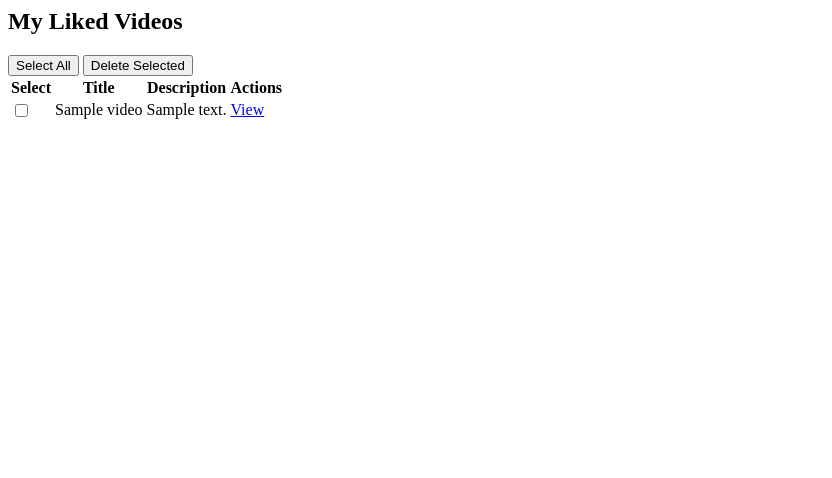
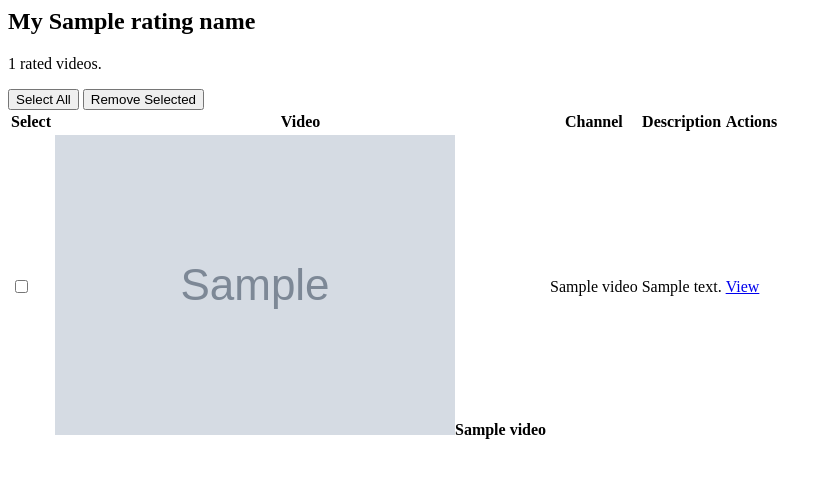
Before and after one commit to ntshvicky/Youtube-Management, a Flask app: template app/templates/partials/my_likes.html in a window 1280 px wide. Shown: the top 478 px of the page, without its empty margins (0-832 px from the left). Run offline with Flask 3, Linux system fonts and the light colour scheme; the template is opened without the code that fills it: most values are stand-ins (such as "Sample title", 1, 10 or a date in 2020); grey boxes marked "Sample" are stand-in pictures.

Commit message:
Update ratings partial

```diff
--- a/app/templates/partials/my_likes.html
+++ b/app/templates/partials/my_likes.html
@@ -1,35 +1,7 @@
-<h2 class="mt-4">My Liked Videos</h2>
-<form id="likes-form" action="{{ url_for('delete_selected_likes') }}" method="post">
-    <div class="mb-3">
-        <button type="button" class="btn btn-secondary" id="select-all-likes">Select All</button>
-        <button type="submit" class="btn btn-danger" id="delete-selected-likes">Delete Selected</button>
-    </div>
-    <table class="table table-bordered">
-        <thead>
-        <tr>
-            <th>Select</th>
-            <th>Title</th>
-            <th>Description</th>
-            <th>Actions</th>
-        </tr>
-        </thead>
-        <tbody>
-        {% for video in likes %}
-        <tr>
-            <td><input type="checkbox" name="video_ids" value="{{ video.id }}"></td>
-            <td>{{ video.title }}</td>
-            <td>{{ video.description }}</td>
-            <td>
-                <a href="https://www.youtube.com/watch?v={{ video.id }}" class="btn btn-primary" target="_blank">View</a>
-            </td>
-        </tr>
-        {% endfor %}
-        </tbody>
-    </table>
+<section class="panel">
+<form action="{{ url_for('clear_selected_ratings', rating_name=rating_name) }}" method="post" data-ajax="true" data-confirm="Remove selected {{ rating_name }}?">
+  <div class="p-3 d-flex justify-content-between"><div><h2>My {{ rating_name|capitalize }}</h2><p class="text-muted">{{ videos|length }} rated videos.</p></div><div><button type="button" class="btn btn-outline-secondary btn-sm" data-select-all="video_ids">Select All</button> <button class="btn btn-danger btn-sm">Remove Selected</button></div></div>
+  <div class="table-wrap"><table class="table mb-0"><thead><tr><th>Select</th><th>Video</th><th>Channel</th><th>Description</th><th>Actions</th></tr></thead><tbody>{% for video in videos %}<tr><td><input type="checkbox" name="video_ids" value="{{ video.id }}"></td><td>{% if video.thumbnail %}<img class="thumb mr-2" src="{{ video.thumbnail }}">{% endif %}<strong>{{ video.title }}</strong></td><td>{{ video.channel_title }}</td><td>{{ video.description|truncate(120) }}</td><td><a href="https://www.youtube.com/watch?v={{ video.id }}" target="_blank" class="btn btn-outline-secondary btn-sm">View</a></td></tr>{% endfor %}</tbody></table></div>
+  {% if not videos %}<div class="p-4 text-center text-muted">No {{ rating_name }} found.</div>{% endif %}
 </form>
-<script>
-    document.getElementById('select-all-likes').addEventListener('click', function() {
-        const checkboxes = document.querySelectorAll('input[name="video_ids"]');
-        checkboxes.forEach(checkbox => checkbox.checked = true);
-    });
-</script>
+</section>
```
